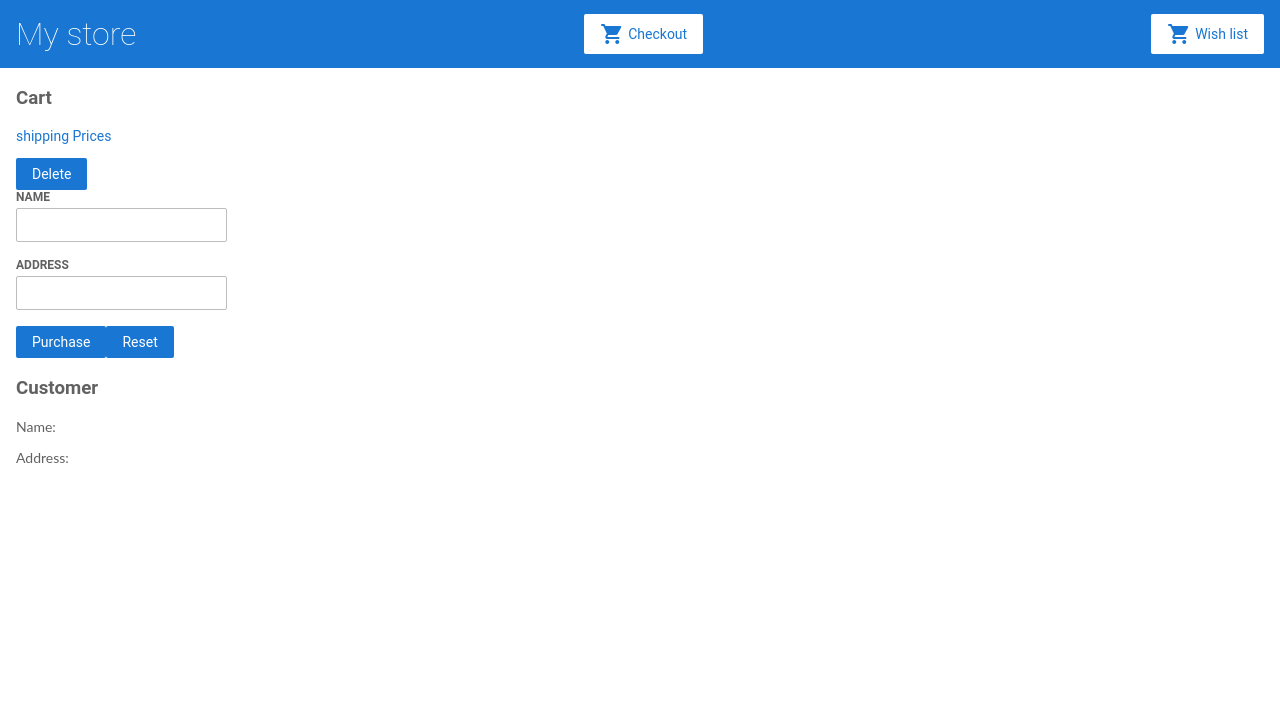
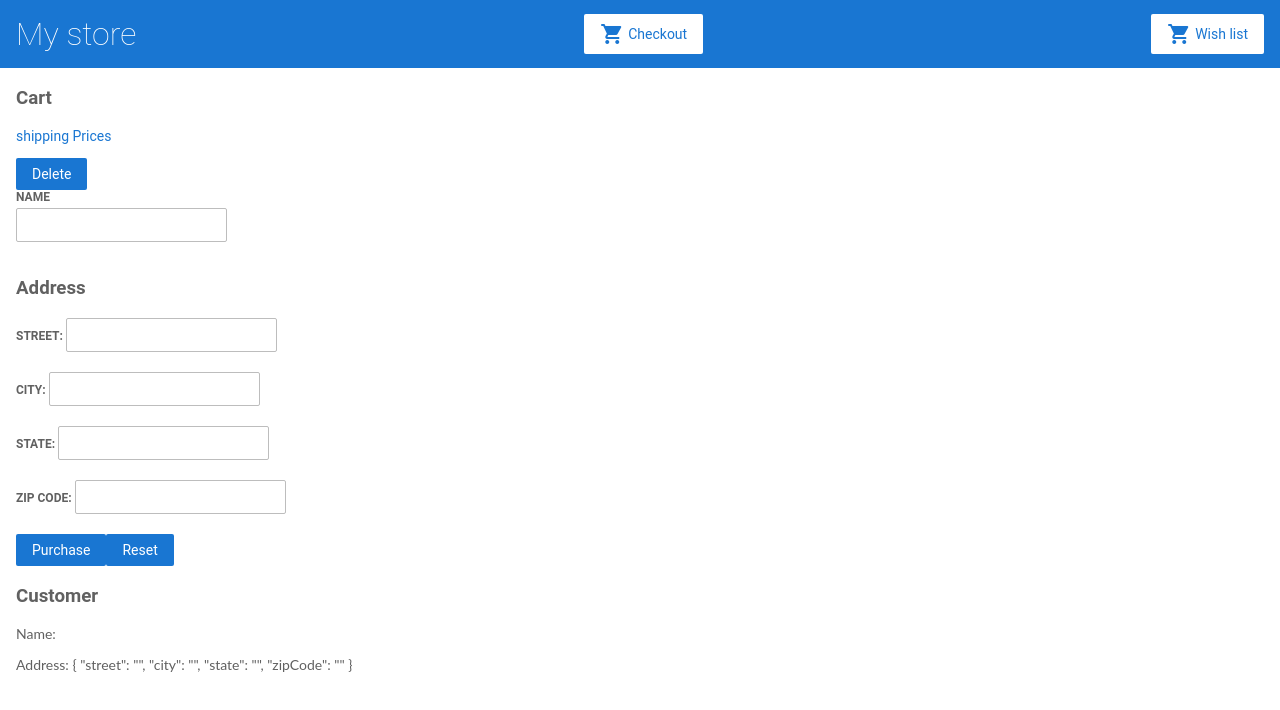
Before and after one commit to eliso1303/angular-tutorial-first, an Angular app: page /cart in a window 1280 px wide. Shown: the top 710 px of the page. Built offline with nearby package versions, Linux system fonts and the light colour scheme.

Commit message:
feat(8-reactive-forms-nested-forms): Finish Tutorial

```diff
--- a/src/app/cart/cart.component.html
+++ b/src/app/cart/cart.component.html
@@ -17,9 +17,20 @@
         <label for="name">Name</label>
         <input id="name" type="text" formControlName="name">
     </div>
-    <div>
-        <label for="address">Address</label>
-        <input id="address" type="text" formControlName="address">
+    <div formGroupName="address">
+        <h3>Address</h3>
+        <label for=""> Street:
+            <input type="text" formControlName="street">
+        </label>
+        <label for=""> City:
+            <input type="text" formControlName="city">
+        </label>
+        <label for=""> State:
+            <input type="text" formControlName="state">
+        </label>
+        <label for=""> Zip Code:
+            <input type="text" formControlName="zipCode">
+        </label>
     </div>
     <button class="button" type="submit">Purchase</button>
     <button class="button" type="button" (click)="resetForm()">Reset</button>
@@ -28,5 +39,5 @@
 <div>
     <h3>Customer</h3>
     <p>Name: {{checkedForm.controls.name.value}}</p>
-    <p>Address: {{checkedForm.controls.address.value}}</p>
+    <p>Address: {{checkedForm.controls.address.value | json}}</p>
 </div>
--- a/src/app/cart/cart.component.ts
+++ b/src/app/cart/cart.component.ts
@@ -17,7 +17,12 @@ export class CartComponent implements OnInit {
 
         this.checkedForm = formBuilder.group({
             name: '',
-            address: ''
+            address: formBuilder.group({
+                street:'',
+                city:'',
+                state:'',
+                zipCode:''
+            })
         });
     }
     ngOnInit() { }
```
